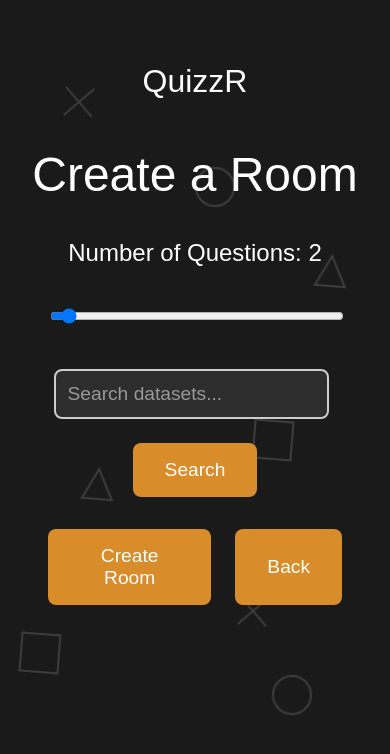
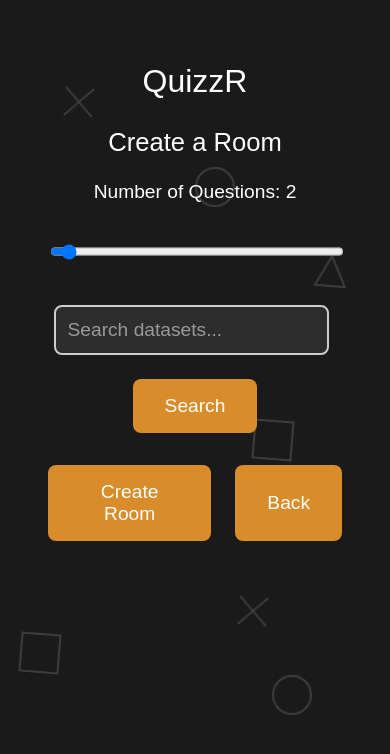
Before and after one commit to Geekenex/ConUHacks-9, a React (Vite) app in the folder frontend/quizzr/: page /create in a window 390 px wide. Shown: the top 754 px of the page. Built offline with nearby package versions, Linux system fonts and the light colour scheme; a web font is replaced by a local one.

Commit message:
Added host crown n styling patch

```diff
--- a/frontend/quizzr/src/screens/CreateRoomScreen.css
+++ b/frontend/quizzr/src/screens/CreateRoomScreen.css
@@ -18,7 +18,6 @@
   font-size: 3rem;
   margin-bottom: 1.5rem;
   font-weight: normal;
-
 }
 
 
@@ -171,6 +170,28 @@
   .dataset-grid {
     grid-template-columns: repeat(1, 1fr);
   }
+
+  .create-room {
+    font-size: 1.6rem;
+    margin-bottom: 1.0rem;
+  }
+
+  .app-title {
+    font-size: 2rem;
+  }
+
+  .search-container {
+    flex-direction: column;
+  }
+
+  .selected-dataset img {
+    width: 60px;
+    height: 60px;
+  }
+  .form-group label {
+    font-size: 1.2rem;
+  }
+
 }
 
 .dataset-card {
@@ -199,19 +220,3 @@
   word-break: break-word;
   overflow-wrap: break-word;
 }
-
-@media (max-width: 768px) {
-  .app-title {
-    font-size: 2rem;
-  }
-
-  .search-container {
-    flex-direction: column;
-  }
-
-  .selected-dataset img {
-    width: 60px;
-    height: 60px;
-  }
-
-}
--- a/frontend/quizzr/src/screens/GameScreen.tsx
+++ b/frontend/quizzr/src/screens/GameScreen.tsx
@@ -225,9 +225,12 @@ export default function GameScreen() {
             <div className="user-list">
               <p>Users in Lobby</p>
               <ul>
-                {userList.map((user) => (
-                  <li key={user}>{user}</li>
-                ))}
+              {userList.map((user, index) => (
+                <li key={user}>
+                  {index === 0 && '👑  '}
+                  {user}
+                </li>
+              ))}
               </ul>
             </div>
           )}
```
